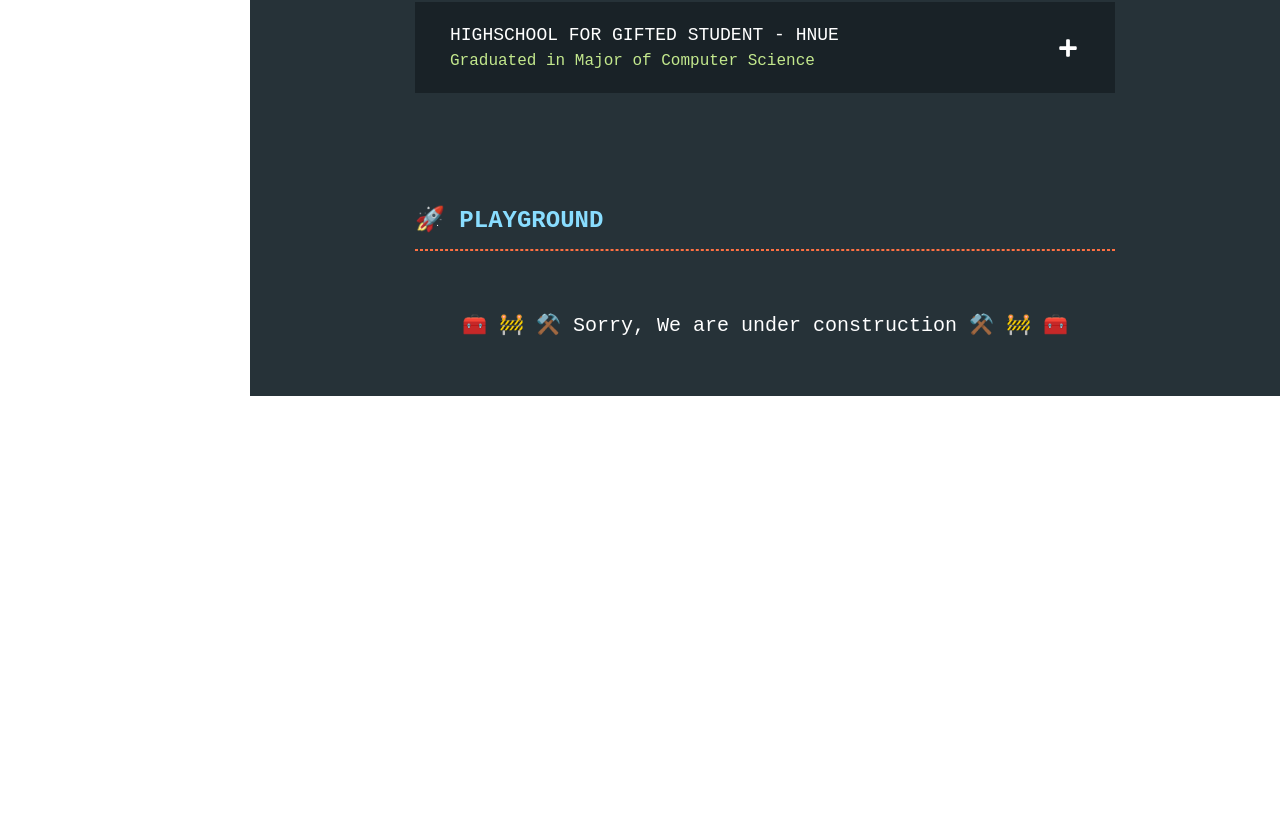
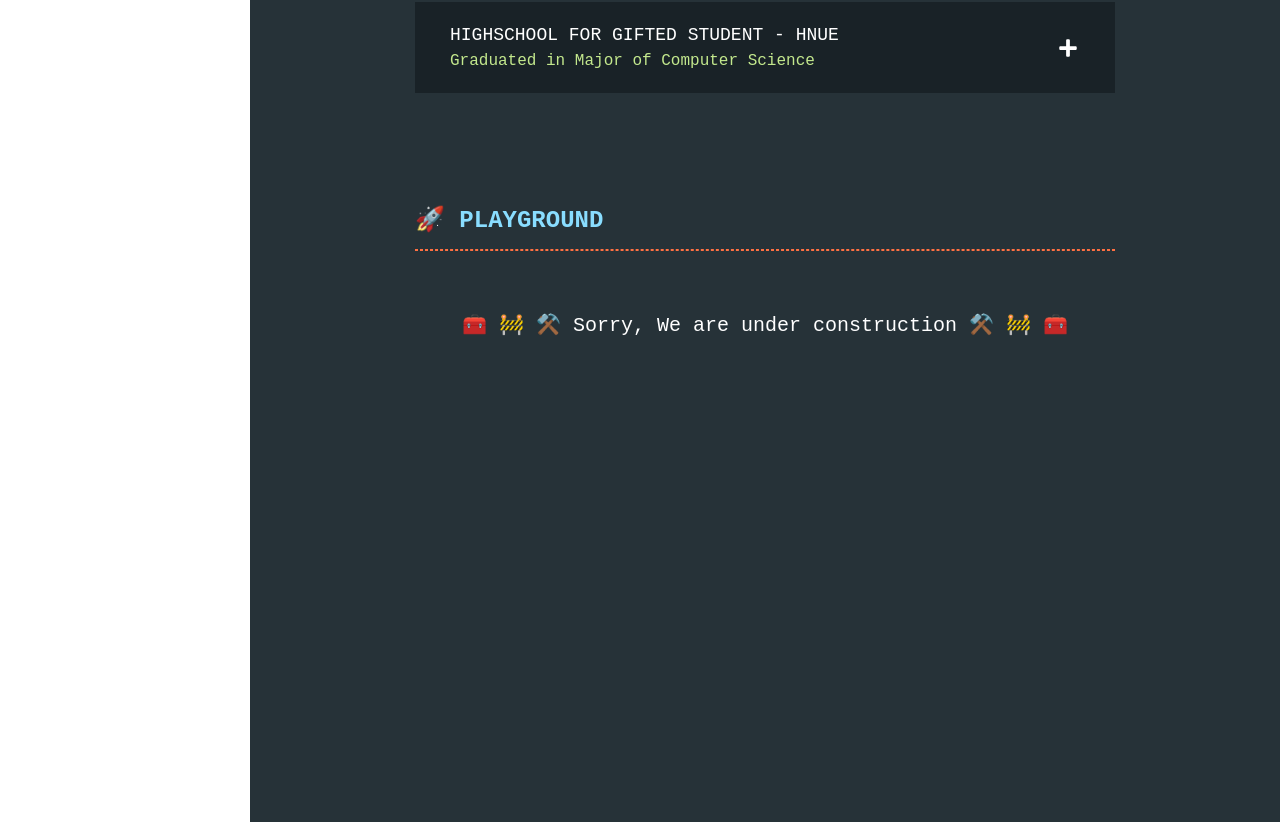
Before and after one commit to minhwood/portfolio, a Vue app: page / in a window 1280 px wide. Shown: the part 2738-3560 px from the top of the page. Before the commit the page ends 3134 px from the top, so only its background shows below. Built offline with nearby package versions, Linux system fonts and the light colour scheme.

Commit message:
AboutUpdate

```diff
--- a/src/components/atoms/TimelineHeader.vue
+++ b/src/components/atoms/TimelineHeader.vue
@@ -66,7 +66,7 @@ export default {
     bottom: 8px;
 }
 
-@media(max-width:568px) {
+@media(max-width:768px) {
     .timeline-header {
         display: none;
     }
--- a/src/components/organisms/Contact.vue
+++ b/src/components/organisms/Contact.vue
@@ -4,9 +4,9 @@
         <p>+84888610998</p>
         <p>dquangminh98@gmail.com</p>
         <span><font-awesome-icon icon="linkedin"/></span>
-        <a href="https://www.facebook.com/taksraj/" class="contact-icons"><font-awesome-icon :icon="[ 'fab', 'linkedin' ]"/></a>
-        <a href="https://www.linkedin.com/in/doanquangminh/" class="contact-icons"><font-awesome-icon :icon="[ 'fab', 'facebook-square' ]"/></a>
-        <a href="https://github.com/minhdq1998" class="contact-icons"><font-awesome-icon :icon="[ 'fab', 'github-square' ]"/></a>
+        <a href="https://www.linkedin.com/in/doanquangminh/" class="contact-icons" target="_blank"><font-awesome-icon :icon="[ 'fab', 'linkedin' ]"/></a>
+        <a href="https://www.facebook.com/taksraj/" class="contact-icons" target="_blank"><font-awesome-icon :icon="[ 'fab', 'facebook-square' ]"/></a>
+        <a href="https://github.com/minhdq1998" class="contact-icons" target="_blank"><font-awesome-icon :icon="[ 'fab', 'github-square' ]"/></a>
     </div>
 </template>
 
--- a/src/components/organisms/Playground.vue
+++ b/src/components/organisms/Playground.vue
@@ -16,3 +16,8 @@ export default {
     }
 }
 </script>
+<style scoped>
+#playground {
+    min-height: 100vh;
+}
+</style>
```
